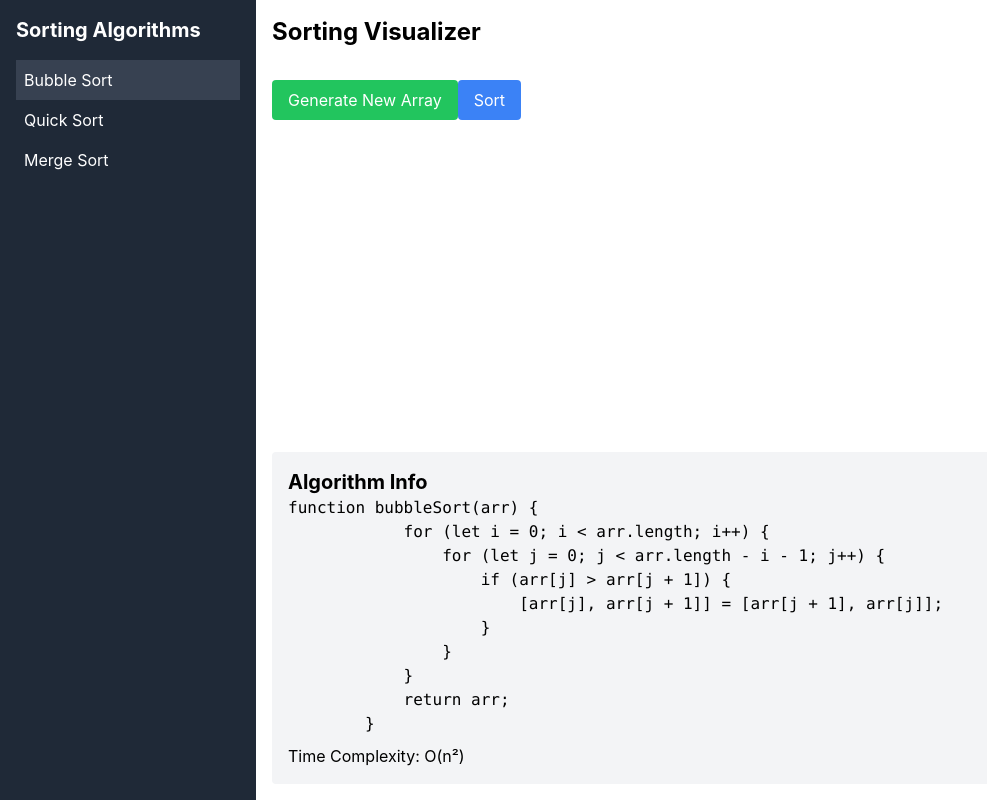
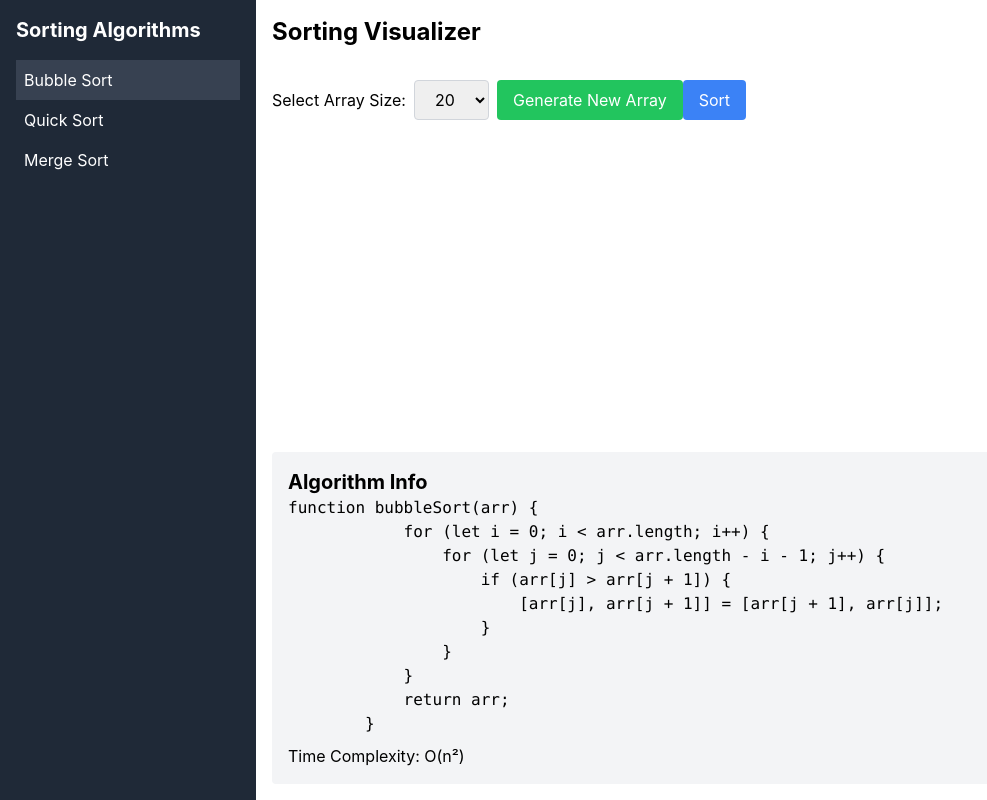
Before and after one commit to yashthakare93/sorting_visualizer, a React (Create React App) app in the folder client/: page /visualizer in a window 1280 px wide. Shown: the whole page, without its empty margins (0-987 px from the left). Built offline with nearby package versions, Linux system fonts and the light colour scheme.

Commit message:
feat: Add array size selection for generating random arrays

```diff
--- a/client/src/Components/SortingVisualizer.jsx
+++ b/client/src/Components/SortingVisualizer.jsx
@@ -5,7 +5,7 @@ import Sidebar from './SideBar';
 import AlgorithmInfo from './AlgorithmInfo';
 
 const SortingVisualizer = () => {
-    // Separate states for arrays of different algorithms
+    // State for managing arrays and algorithm selection
     const [arrays, setArrays] = useState({
         bubble: [],
         quick: [],
@@ -13,10 +13,11 @@ const SortingVisualizer = () => {
     });
     const [algorithm, setAlgorithm] = useState('bubble');
     const [sorting, setSorting] = useState(false);
-    const timeoutRef = useRef([]); // To store timeout references
+    const [arraySize, setArraySize] = useState(20); // New state for array size
+    const timeoutRef = useRef([]); // Store timeout references for animation
 
     // Function to generate a random array
-    const generateArray = (size = 20) => {
+    const generateArray = (size) => {
         const newArray = Array.from({ length: size }, () => Math.floor(Math.random() * 100));
         setArrays((prev) => ({
             ...prev,
@@ -25,7 +26,7 @@ const SortingVisualizer = () => {
         setSorting(false); // Reset sorting when generating a new array
     };
 
-    // Handle sorting based on the selected algorithm
+    // Function to handle sorting based on the selected algorithm
     const handleSort = async () => {
         if (sorting) {
             // Clear previous sorting if already sorting
@@ -92,12 +93,29 @@ const SortingVisualizer = () => {
             <Sidebar algorithm={algorithm} setAlgorithm={setAlgorithm} />
             <div className="flex-grow p-4">
                 <h1 className="text-2xl font-bold mb-4">Sorting Visualizer</h1>
+
+                {/* Dropdown to select array size */}
+                <label htmlFor="arraySize" className="mr-2">Select Array Size:</label>
+                <select
+                    id="arraySize"
+                    value={arraySize}
+                    onChange={(e) => setArraySize(Number(e.target.value))} // Update array size based on user selection
+                    className="mt-4 px-4 py-2 border border-gray-300 rounded"
+                >
+                    <option value={10}>10</option>
+                    <option value={20}>20</option>
+                    <option value={30}>30</option>
+                    <option value={40}>40</option>
+                    <option value={50}>50</option>
+                </select>
+
                 <button
-                    onClick={() => generateArray(20)} // Generate new array for the selected algorithm
-                    className="mt-4 px-4 py-2 text-white bg-green-500 hover:bg-green-600 rounded"
+                    onClick={() => generateArray(arraySize)} // Generate new array for the selected algorithm
+                    className="mt-4 ml-2 px-4 py-2 text-white bg-green-500 hover:bg-green-600 rounded"
                 >
                     Generate New Array
                 </button>
+
                 <button
                     onClick={handleSort} // Use the current selected algorithm
                     disabled={sorting || arrays[algorithm].length === 0} // Disable if sorting or no array is generated
@@ -105,11 +123,12 @@ const SortingVisualizer = () => {
                 >
                     Sort
                 </button>
+
                 <div className="flex flex-col space-y-4 mt-4">
                     {/* Render a graph for the selected sorting algorithm */}
                     <BarGraph array={arrays[algorithm]} sorting={sorting} algorithm={algorithm} />
                 </div>
-                {algorithm && <AlgorithmInfo algorithm={algorithm} />}
+                {algorithm && <AlgorithmInfo algorithm={algorithm} />} {/* Display algorithm info */}
             </div>
         </div>
     );
```
Also changed, not shown: client/src/Services/SortService.js (deleted, +0 -101 lines).
